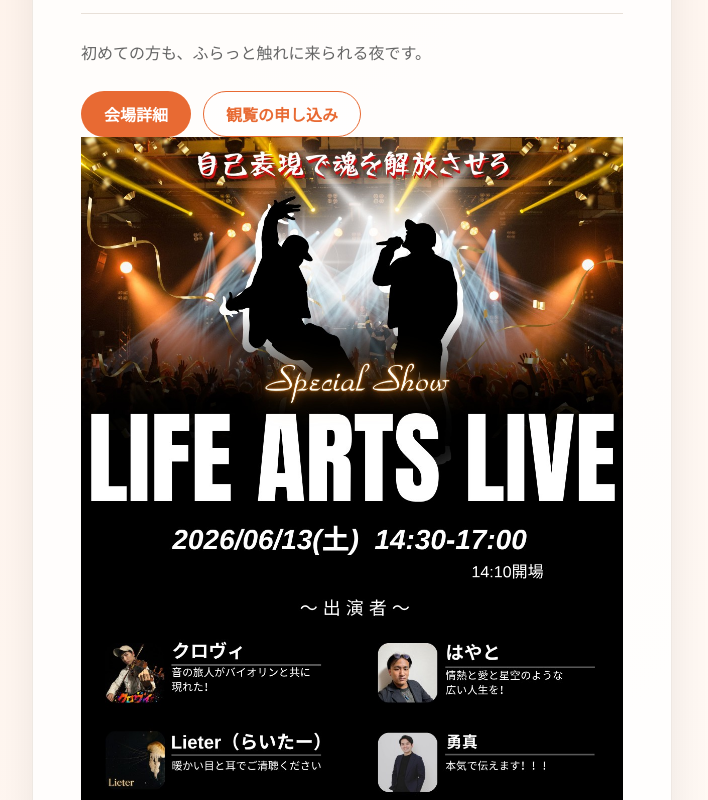
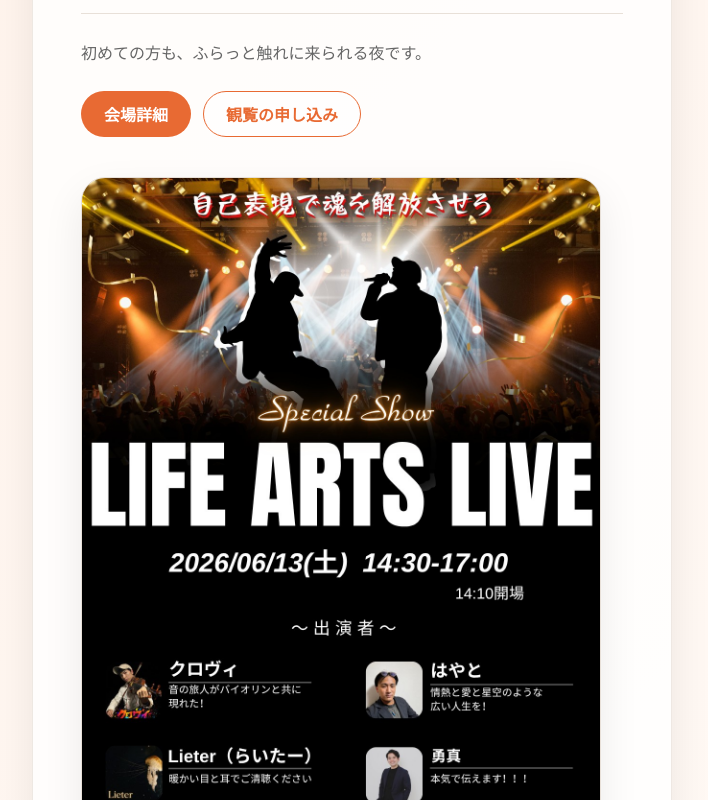
Before and after one commit to araragi0040-jpg/life-arts-live-museum, a Next.js app: page / in a window 1280 px wide. Shown: the part 2900-3700 px from the top of the page, without its empty margins (528-1236 px from the left). Built offline with nearby package versions, Linux system fonts and the light colour scheme.

Commit message:
Update globals.css

```diff
--- a/src/app/globals.css
+++ b/src/app/globals.css
@@ -440,6 +440,19 @@ a {
   color: var(--color-muted);
 }
 
+.next-live-poster {
+  margin-top: 40px;
+}
+
+.next-live-poster__image {
+  display: block;
+  width: 100%;
+  max-width: 520px;
+  border-radius: 24px;
+  border: 1px solid #e8e0d8;
+  box-shadow: 0 16px 40px rgba(0, 0, 0, 0.08);
+}
+
 .performer-scroll {
   display: grid;
   grid-template-columns: repeat(3, minmax(0, 1fr));
```
